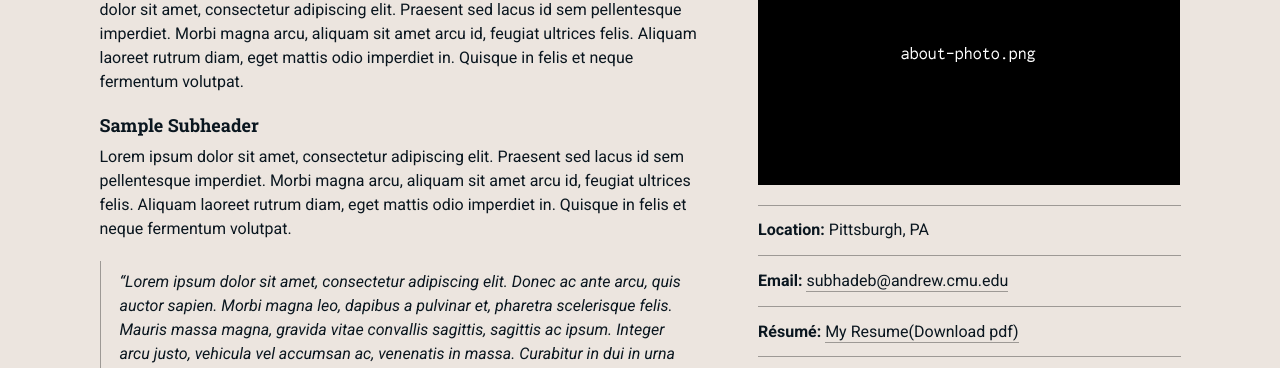
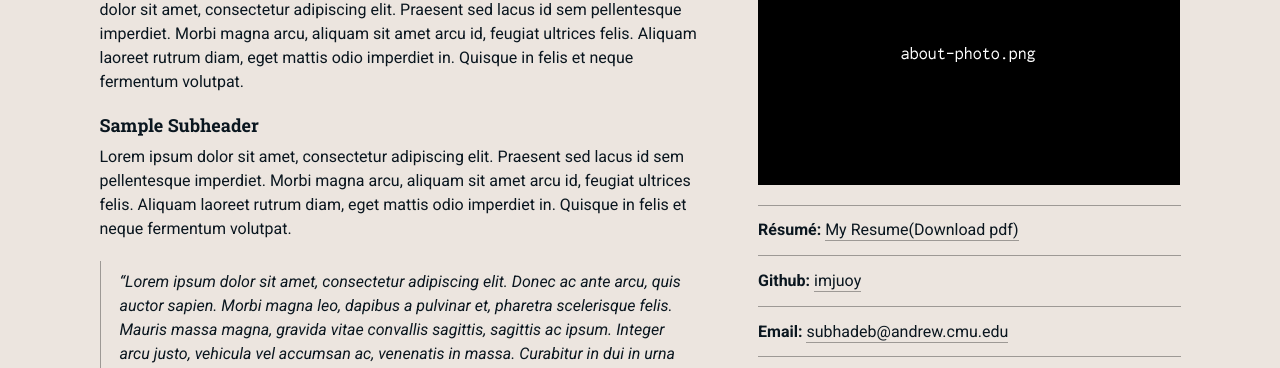
Before and after one commit to imjuoy/imjuoy.github.io, a plain HTML site: page index.html in a window 1280 px wide. Shown: the part 432-800 px from the top of the page. Drawn offline with Linux system fonts and the light colour scheme.

Commit message:
added github in information list

```diff
--- a/index.html
+++ b/index.html
@@ -65,9 +65,10 @@ Set the type and color theme here - the Pro version contains additional themes -
 		</p>
 		<div class="lined-list">
 			<ul>
+				<li><strong>Résumé:</strong> <a href="SUBHADEEP.BHATTACHARYYA_Resume.pdf" target="_blank"> My Resume(Download pdf)</a></li>
+                <li><strong>Github:</strong> <a href="https://github.com/imjuoy" target="_blank"> imjuoy</a></li>
+				<li><strong>Email:</strong> <a href="mailto:subhadeb@andrew.cmu.edu"> subhadeb@andrew.cmu.edu</a></li>
 				<li><strong>Location:</strong> Pittsburgh, PA</li>
-				<li><strong>Email:</strong> <a href="mailto:subhadeb@andrew.cmu.edu"> subhadeb@andrew.cmu.edu</a></li>
-				<li><strong>Résumé:</strong> <a href="SUBHADEEP.BHATTACHARYYA_Resume.pdf" target="_blank"> My Resume(Download pdf)</a></li>
 			</ul>
 		</div>
 	</div>
```
